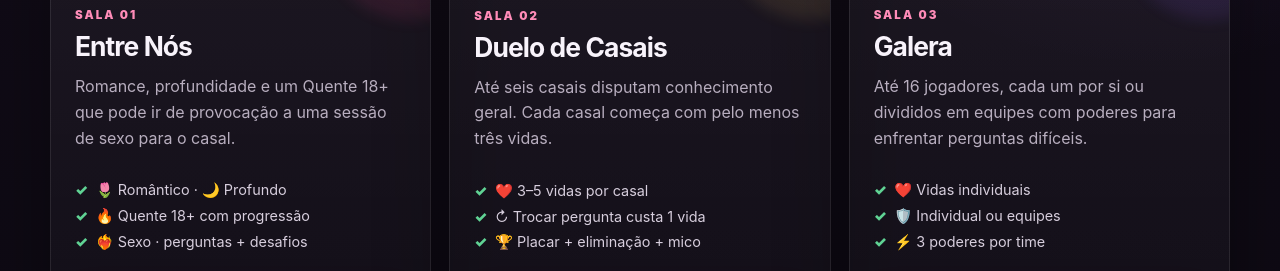
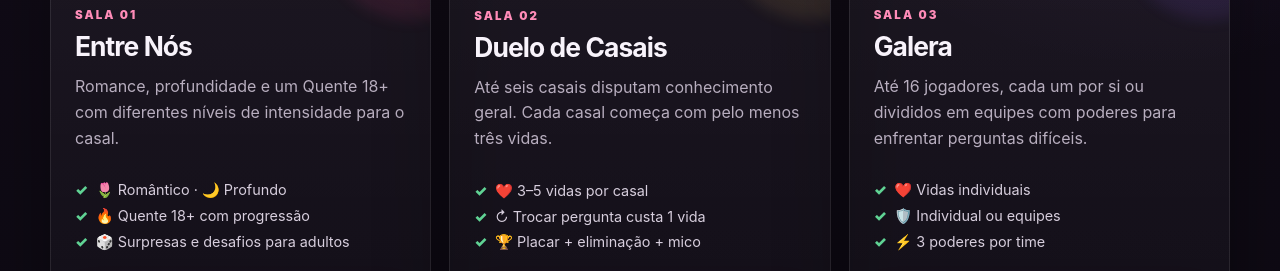
Before and after one commit to thepunisherhat41/COUPLE-GAME, a website with bundled scripts: page index.html in a window 1280 px wide. Shown: the part 681-952 px from the top of the page. Built offline with nearby package versions, Linux system fonts and the light colour scheme.

Commit message:
hide sex mode from room preview

```diff
--- a/index.html
+++ b/index.html
@@ -39,12 +39,12 @@
           <div>
             <p class="room-number">SALA 01</p>
             <h2>Entre Nós</h2>
-            <p>Romance, profundidade e um Quente 18+ que pode ir de provocação a uma sessão de sexo para o casal.</p>
+            <p>Romance, profundidade e um Quente 18+ com diferentes níveis de intensidade para o casal.</p>
           </div>
           <ul class="feature-list">
             <li>🌷 Romântico · 🌙 Profundo</li>
             <li>🔥 Quente 18+ com progressão</li>
-            <li>❤️‍🔥 Sexo · perguntas + desafios</li>
+            <li>🎲 Surpresas e desafios para adultos</li>
           </ul>
           <button class="primary-button" type="button" data-room="couple">Entrar na sala <span>→</span></button>
         </article>
```
